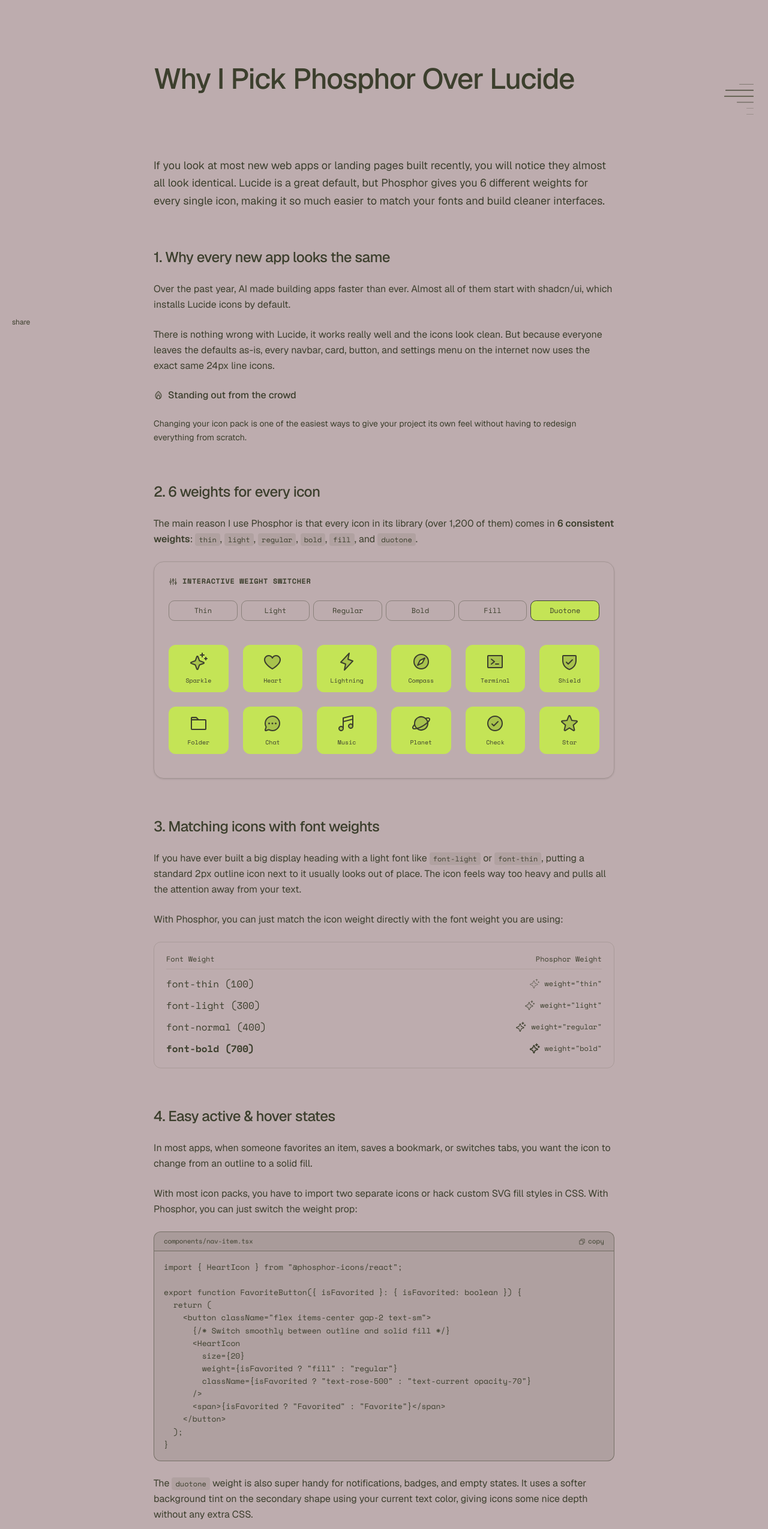
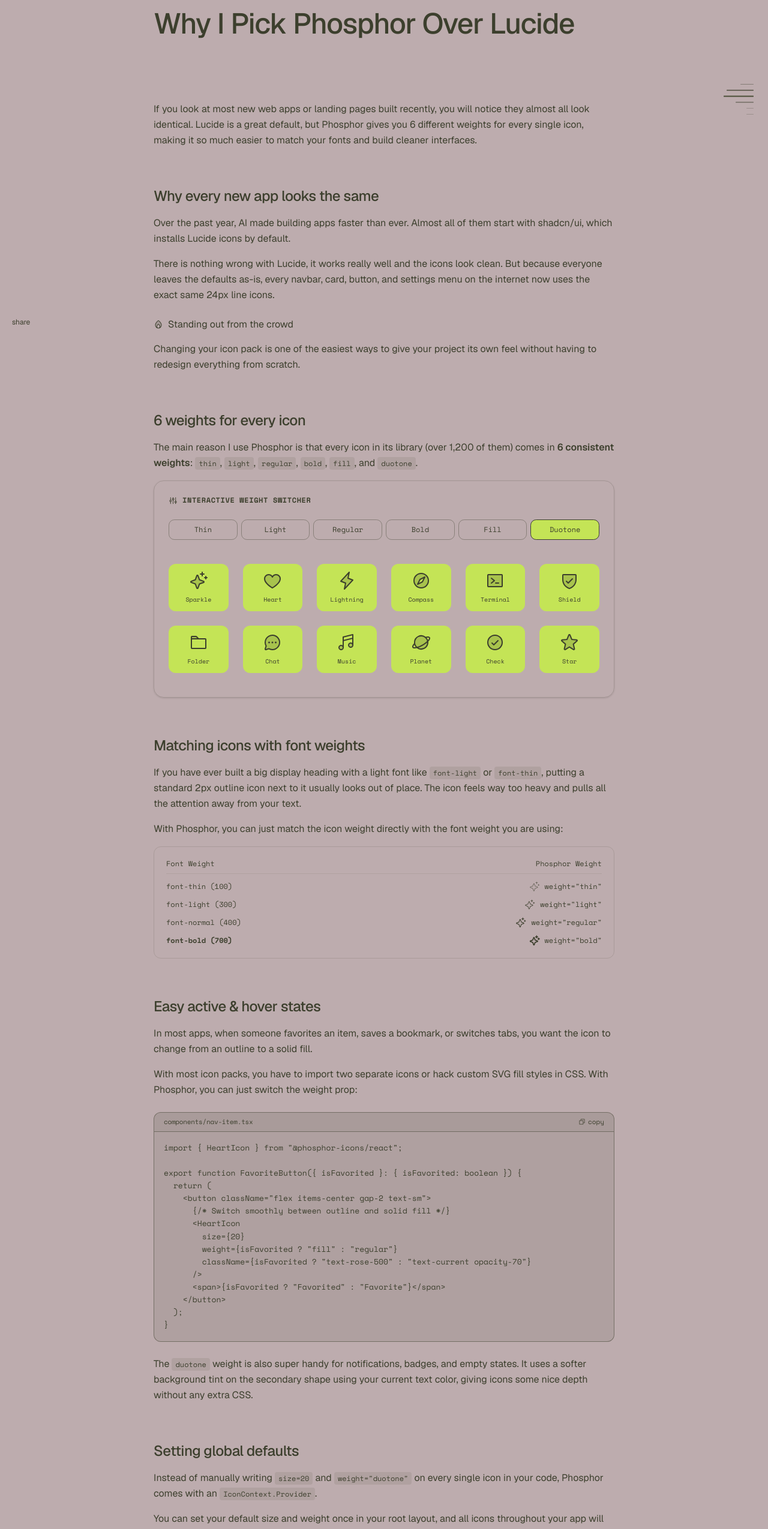
Before and after one commit to ThaminduDasanayake/portfolio, a Next.js app: page /posts/phosphor-over-lucide in a window 1280 px wide. Shown: the part 235-2784 px from the top of the page at 60% size. Built offline with nearby package versions, Linux system fonts and the light colour scheme.

Commit message:
style: refine typography and remove numeric prefixes from article headings

```diff
--- a/components/posts/articles/phosphor-vs-lucide.tsx
+++ b/components/posts/articles/phosphor-vs-lucide.tsx
@@ -39,37 +39,37 @@
 const chapters: Chapter[] = [
   {
     id: "vibe-code",
-    title: "1. Why every site looks the same",
+    title: "Why every site looks the same",
     description: "How default icon setups made modern apps feel identical.",
     meta: "01",
   },
   {
     id: "weights",
-    title: "2. 6 weights for every icon",
+    title: "6 weights for every icon",
     description: "Switch from thin to bold, fill, and duotone easily.",
     meta: "02",
   },
   {
     id: "parity",
-    title: "3. Matching icons with fonts",
+    title: "Matching icons with fonts",
     description: "Fixing thick icons clashing with light typography.",
     meta: "03",
   },
   {
     id: "duotone-fill",
-    title: "4. Easy active & hover states",
+    title: "Easy active & hover states",
     description: "Switching between regular, fill, and duotone on the fly.",
     meta: "04",
   },
   {
     id: "theming",
-    title: "5. Setting global defaults",
+    title: "Setting global defaults",
     description: "Configuring size and weight once for your whole app.",
     meta: "05",
   },
   {
     id: "verdict",
-    title: "6. Wrap up",
+    title: "Wrap up",
     description: "Why switching to Phosphor is worth it.",
     meta: "06",
   },
@@ -247,16 +247,16 @@
       </button>
 
       <article className="relative z-1 mx-auto mt-[clamp(100px,22svh,240px)] mb-0 flex w-3xl flex-col gap-25 break-normal">
-        <div className="flex flex-wrap items-center justify-center gap-2 font-mono text-xs sm:justify-start">
-          <span>6 min read</span>
+        <div className="flex flex-wrap items-center justify-center gap-2 sm:justify-start">
+          <span className="font-mono text-xs">6 min read</span>
+
+          <h1 className="text-3xl leading-tight font-medium tracking-tight sm:text-4xl lg:text-5xl">
+            Why I Pick Phosphor Over Lucide
+          </h1>
         </div>
 
-        <h1 className="text-3xl leading-tight font-medium tracking-tight sm:text-5xl">
-          Why I Pick Phosphor Over Lucide
-        </h1>
-
-        <div className="flex w-full flex-col gap-12">
-          <p className="text-base leading-relaxed sm:text-lg">
+        <div className="flex w-full flex-col gap-14">
+          <p className="leading-relaxed">
             If you look at most new web apps or landing pages built recently,
             you will notice they almost all look identical. Lucide is a great
             default, but Phosphor gives you 6 different weights for every single
@@ -264,38 +264,38 @@
             interfaces.
           </p>
 
-          <section id="vibe-code" className="space-y-6 pt-4">
+          <section id="vibe-code" className="space-y-4 pt-2">
             <h2 className="text-xl font-medium tracking-tight sm:text-2xl">
-              1. Why every new app looks the same
+              Why every new app looks the same
             </h2>
-            <p className="text-sm leading-relaxed sm:text-base">
+            <p className="leading-relaxed">
               Over the past year, AI made building apps faster than ever. Almost
               all of them start with shadcn/ui, which installs Lucide icons by
               default.
             </p>
-            <p className="text-sm leading-relaxed sm:text-base">
+            <p className="leading-relaxed">
               There is nothing wrong with Lucide, it works really well and the
               icons look clean. But because everyone leaves the defaults as-is,
               every navbar, card, button, and settings menu on the internet now
               uses the exact same 24px line icons.
             </p>
 
-            <div className="flex items-center gap-2 font-medium">
+            <div className="flex items-center gap-2 pt-2">
               <FlameIcon size={16} weight="duotone" />
               <span>Standing out from the crowd</span>
             </div>
-            <p className="text-xs leading-relaxed sm:text-sm">
+            <p className="leading-relaxed">
               Changing your icon pack is one of the easiest ways to give your
               project its own feel without having to redesign everything from
               scratch.
             </p>
           </section>
 
-          <section id="weights" className="space-y-6 pt-4">
+          <section id="weights" className="space-y-4 pt-2">
             <h2 className="text-xl font-medium tracking-tight sm:text-2xl">
-              2. 6 weights for every icon
+              6 weights for every icon
             </h2>
-            <p className="text-sm leading-relaxed sm:text-base">
+            <p className="leading-relaxed">
               The main reason I use Phosphor is that every icon in its library
               (over 1,200 of them) comes in{" "}
               <span className="font-semibold">6 consistent weights</span>:{" "}
@@ -409,11 +409,11 @@
             </div>
           </section>
 
-          <section id="parity" className="space-y-6 pt-4">
+          <section id="parity" className="space-y-4 pt-2">
             <h2 className="text-xl font-medium tracking-tight sm:text-2xl">
-              3. Matching icons with font weights
+              Matching icons with font weights
             </h2>
-            <p className="text-sm leading-relaxed sm:text-base">
+            <p className="leading-relaxed">
               If you have ever built a big display heading with a light font
               like{" "}
               <code className="rounded bg-current/10 px-1.5 py-0.5 font-mono text-xs">
@@ -427,7 +427,7 @@
               of place. The icon feels way too heavy and pulls all the attention
               away from your text.
             </p>
-            <p className="text-sm leading-relaxed sm:text-base">
+            <p className="leading-relaxed">
               With Phosphor, you can just match the icon weight directly with
               the font weight you are using:
             </p>
@@ -438,28 +438,28 @@
                 <span>Phosphor Weight</span>
               </div>
               <div className="flex items-center justify-between">
-                <span className="text-base font-thin">font-thin (100)</span>
+                <span className="font-thin">font-thin (100)</span>
                 <span className="inline-flex items-center gap-2">
                   <SparkleIcon size={18} weight="thin" />{" "}
                   weight=&quot;thin&quot;
                 </span>
               </div>
               <div className="flex items-center justify-between">
-                <span className="text-base font-light">font-light (300)</span>
+                <span className="font-light">font-light (300)</span>
                 <span className="inline-flex items-center gap-2">
                   <SparkleIcon size={18} weight="light" />{" "}
                   weight=&quot;light&quot;
                 </span>
               </div>
               <div className="flex items-center justify-between">
-                <span className="text-base font-normal">font-normal (400)</span>
+                <span className="font-normal">font-normal (400)</span>
                 <span className="inline-flex items-center gap-2">
                   <SparkleIcon size={18} weight="regular" />{" "}
                   weight=&quot;regular&quot;
                 </span>
               </div>
               <div className="flex items-center justify-between">
-                <span className="text-base font-bold">font-bold (700)</span>
+                <span className="font-bold">font-bold (700)</span>
                 <span className="inline-flex items-center gap-2">
                   <SparkleIcon size={18} weight="bold" />{" "}
                   weight=&quot;bold&quot;
@@ -469,16 +469,16 @@
           </section>
 
           {/* 4. Duotone & Fill as Native UI States */}
-          <section id="duotone-fill" className="space-y-6 pt-4">
+          <section id="duotone-fill" className="space-y-4 pt-2">
             <h2 className="text-xl font-medium tracking-tight sm:text-2xl">
-              4. Easy active &amp; hover states
+              Easy active &amp; hover states
             </h2>
-            <p className="text-sm leading-relaxed sm:text-base">
+            <p className="leading-relaxed">
               In most apps, when someone favorites an item, saves a bookmark, or
               switches tabs, you want the icon to change from an outline to a
               solid fill.
             </p>
-            <p className="text-sm leading-relaxed sm:text-base">
+            <p className="leading-relaxed">
               With most icon packs, you have to import two separate icons or
               hack custom SVG fill styles in CSS. With Phosphor, you can just
               switch the weight prop:
@@ -504,7 +504,7 @@
 }`}
             />
 
-            <p className="text-sm leading-relaxed sm:text-base">
+            <p className="leading-relaxed">
               The{" "}
               <code className="rounded bg-current/10 px-1.5 py-0.5 font-mono text-xs">
                 duotone
@@ -517,11 +517,11 @@
           </section>
 
           {/* 5. Global Theming with IconContext */}
-          <section id="theming" className="space-y-6 pt-4">
+          <section id="theming" className="space-y-4 pt-2">
             <h2 className="text-xl font-medium tracking-tight sm:text-2xl">
-              5. Setting global defaults
+              Setting global defaults
             </h2>
-            <p className="text-sm leading-relaxed sm:text-base">
+            <p className="leading-relaxed">
               Instead of manually writing{" "}
               <code className="rounded bg-current/10 px-1.5 py-0.5 font-mono text-xs">
                 size={20}
@@ -536,7 +536,7 @@
               </code>
               .
             </p>
-            <p className="text-sm leading-relaxed sm:text-base">
+            <p className="leading-relaxed">
               You can set your default size and weight once in your root layout,
               and all icons throughout your app will automatically use them:
             </p>
@@ -563,11 +563,11 @@
           </section>
 
           {/* 6. The Verdict */}
-          <section id="verdict" className="space-y-6 pt-4">
+          <section id="verdict" className="space-y-4 pt-2">
             <h2 className="text-xl font-medium tracking-tight sm:text-2xl">
-              6. Wrap up
+              Wrap up
             </h2>
-            <p className="text-sm leading-relaxed sm:text-base">
+            <p className="leading-relaxed">
               Lucide is still a solid choice if you just want something quick
               that works. But if you want your interfaces to feel a little more
               unique and polished, Phosphor is definitely worth a shot. Having 6
--- a/components/ruixen/chapter-scrubber.tsx
+++ b/components/ruixen/chapter-scrubber.tsx
@@ -382,7 +382,7 @@
             )}
           >
             {chapters[activeIndex].meta ? (
-              <div className="mb-1 text-xs font-medium tabular-nums opacity-70">
+              <div className="mb-1 text-xs font-medium tabular-nums">
                 {chapters[activeIndex].meta}
               </div>
             ) : null}
@@ -390,7 +390,7 @@
               {chapters[activeIndex].title}
             </div>
             {chapters[activeIndex].description ? (
-              <p className="mt-1 line-clamp-3 text-sm leading-relaxed opacity-80">
+              <p className="mt-1 line-clamp-3 text-sm leading-relaxed">
                 {chapters[activeIndex].description}
               </p>
             ) : null}
```
